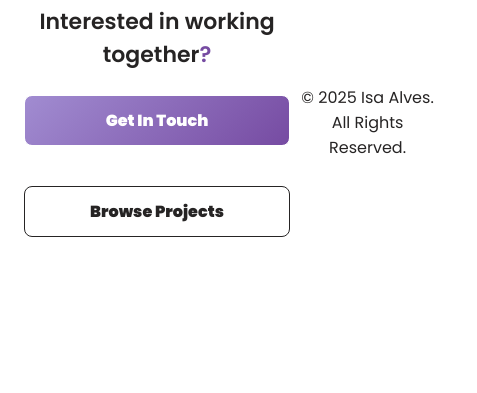
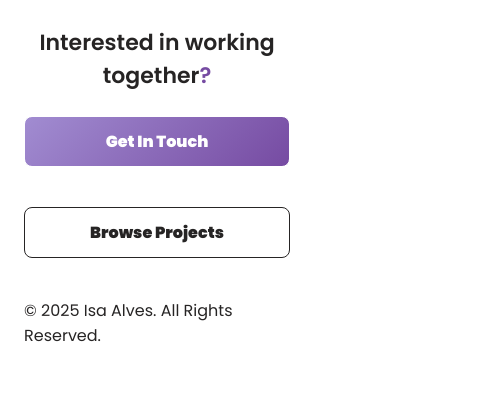
Before and after one commit to isalvesb/projeto-portfolio, a plain HTML site: page index.html in a window 390 px wide. Shown: the part 5027-5420 px from the top of the page, 477 px wide, since content can reach past the window. Before the commit the page ends 5328 px from the top, so only its background shows below. Drawn offline with Linux system fonts and the light colour scheme.

Commit message:
correção do media-queries para telas menores

```diff
--- a/css/styles.css
+++ b/css/styles.css
@@ -477,6 +477,23 @@ footer a:hover {
   }
 
   /* FOOTER */
+  footer {
+    grid-template-areas:
+      "links"
+      "social-medias"
+      "cta"
+      "copyright";
+    gap: 1.5rem;
+    padding: 2rem 0;
+  }
+
+  footer .links,
+  footer .social-medias,
+  footer .cta,
+  footer .copyright {
+    justify-self: center;
+  }
+
   .footer-content {
     flex-direction: column;
     gap: 1.5rem;
@@ -487,7 +504,7 @@ footer a:hover {
   }
 
   footer .copyright {
-    text-align: center;
+    margin-top: 0;
   }
 }
 
--- a/index.html
+++ b/index.html
@@ -310,7 +310,7 @@
             ></a>
           </li>
           <li>
-            <a href="mailto:alvesisamara@gmail.com"
+            <a href="mailto:alvesisamara@gmail.com" title="Email"
               ><i class="fa-solid fa-envelope"></i
             ></a>
           </li>
```
